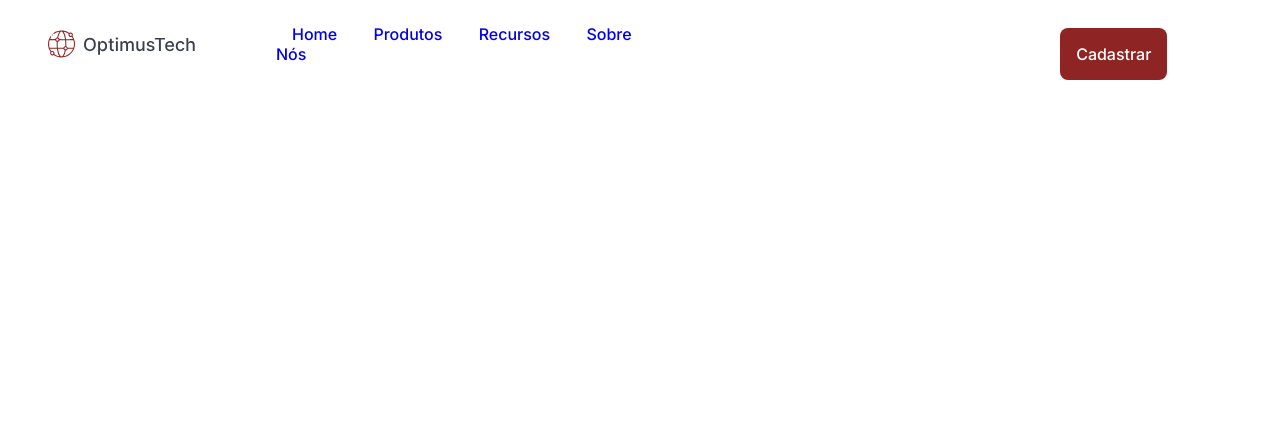
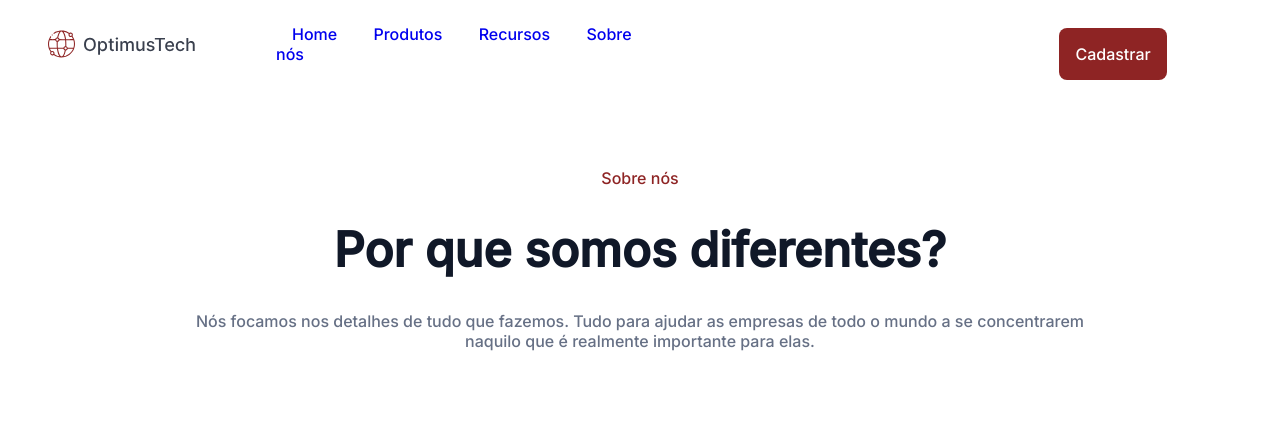
Before and after one commit to Edumorais08/7DaysOfCode, a plain HTML site: page index.html in a window 1280 px wide. Drawn offline with Linux system fonts and the light colour scheme.

Commit message:
second day

```diff
--- a/index.html
+++ b/index.html
@@ -17,12 +17,17 @@
             <a href="#" class="cabecalho__container__link">Home</a>
             <a href="#" class="cabecalho__container__link">Produtos</a>
             <a href="#" class="cabecalho__container__link">Recursos</a>
-            <a href="#" class="cabecalho__container__link">Sobre Nós</a>
+            <a href="#" class="cabecalho__container__link">Sobre nós</a>
         </div>
         <div class="cabecalho__botoes">
             <a href="#" class="cabecalho__container__link">Entrar</a>
             <a href="#" class="cabecalho__container__botao">Cadastrar</a>
         </div>
     </header>
+    <section class="secao">
+        <span class="secao__span">Sobre nós</span>
+        <h1 class="secao__titulo">Por que somos diferentes?</h1>
+        <p class="secao__texto">Nós focamos nos detalhes de tudo que fazemos. Tudo para ajudar as empresas de todo o mundo a se concentrarem naquilo que é realmente importante para elas.</p>
+    </section>
 </body>
 </html>
--- a/styles.css
+++ b/styles.css
@@ -6,7 +6,8 @@
 :root {
     --branco-primario: #FFFFFF;
     --cinza: #667085;
-    --botao-vermelho: #8E2424;
+    --vermelho: #8E2424;
+    --preto: #101828;
     --fonte-principal: 'Inter';
 }
 
@@ -14,6 +15,7 @@ body {
     background-color: var(--branco-primario);
     font-family: var(--fonte-principal);
     font-size: 16px;
+    box-sizing: border-box;
 }
 
 .cabecalho {
@@ -49,3 +51,29 @@ body {
     color: var(--branco-primario);
     text-decoration: none;
 }
+
+.secao {
+    display: flex;
+    flex-direction: column;
+    align-items: center;
+    gap: 2em;
+    padding: 5em;
+    text-align: center;
+}
+
+.secao__span {
+    color: var(--vermelho);
+    font-weight: 500 semi bold;
+}
+
+.secao__titulo {
+    color: var(--preto);
+    font-size: 48px;
+}
+
+.secao__texto {
+    color: var(--cinza);
+    font-size: 20;
+    max-width: 80%;
+    justify-content: center;
+}
```
